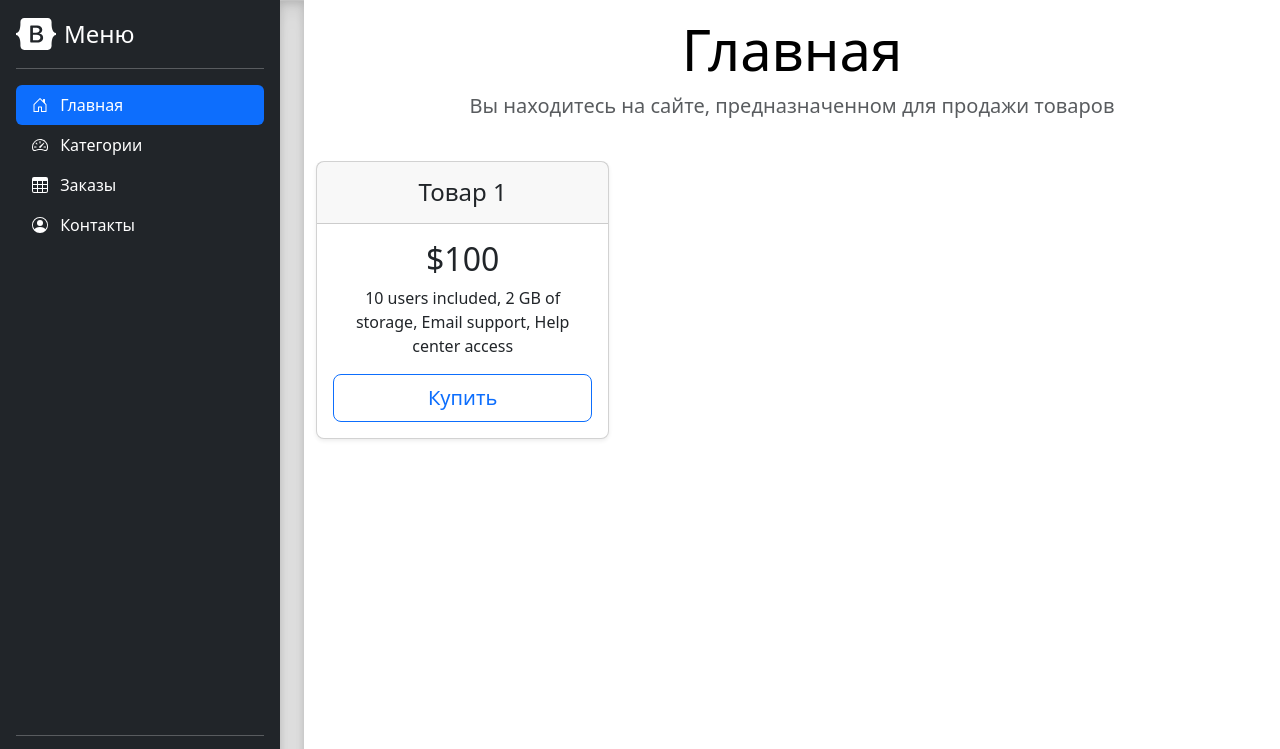
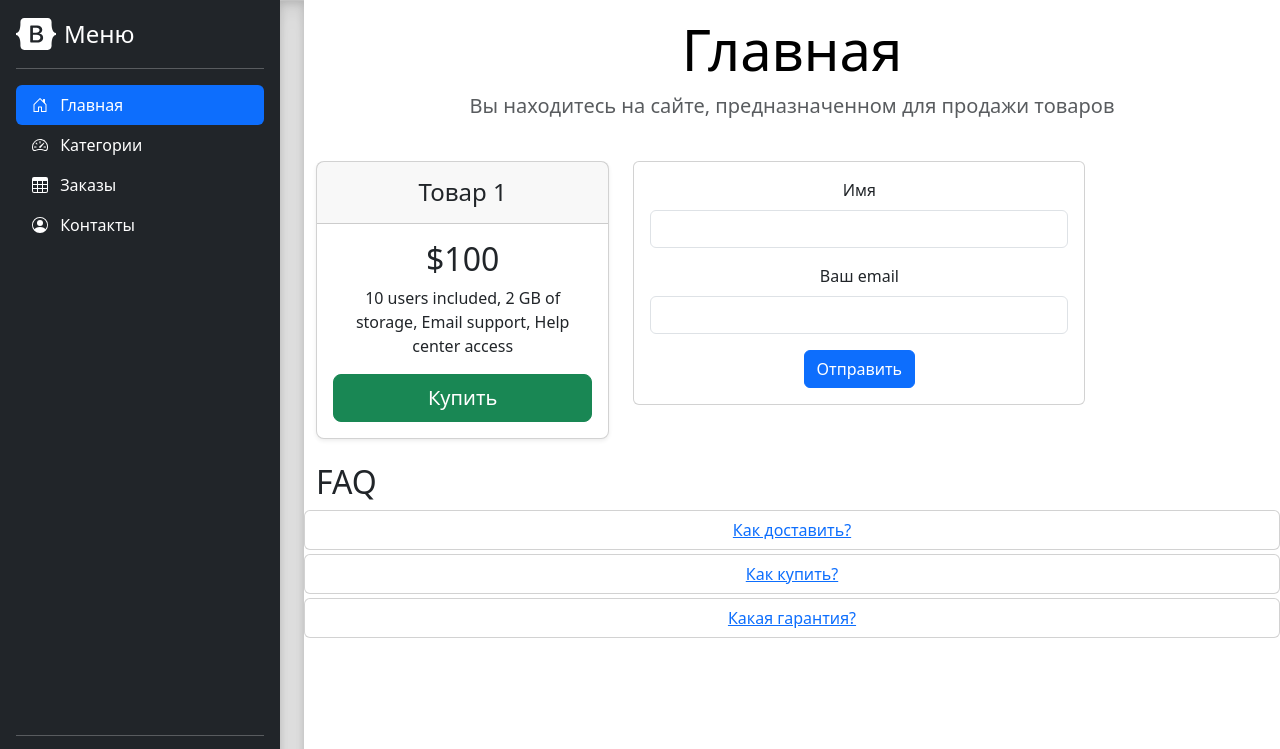
Before and after one commit to fivtin/django, a plain HTML site: page index.html in a window 1280 px wide. Shown: the top 749 px of the page. Drawn offline with nearby package versions, Linux system fonts and the light colour scheme.

Commit message:
completed task1

```diff
--- a/index.html
+++ b/index.html
@@ -281,12 +281,67 @@
                                 Email support,
                                 Help center access
                             </p>
-                            <button type="button" class="w-100 btn btn-lg btn-outline-primary">Купить</button>
+                            <button type="button" class="w-100 btn btn-lg btn-success">Купить</button>
+                        </div>
+                    </div>
+                </div>
+                <div class="col-6">
+                    <div class="card">
+                        <div class="card-body">
+                            <form>
+                                <div class="mb-3">
+                                    <label for="exampleInputName1" class="form-label">Имя</label>
+                                    <input type="text" class="form-control" id="exampleInputName1"
+                                           aria-describedby="nameHelp">
+
+                                </div>
+                                <div class="mb-3">
+                                    <label for="exampleInputEmail1" class="form-label">Ваш email</label>
+                                    <input type="email" class="form-control" id="exampleInputEmail1"
+                                           aria-describedby="emailHelp">
+                                </div>
+                                <button type="submit" class="btn btn-primary">Отправить</button>
+                            </form>
                         </div>
                     </div>
                 </div>
             </div>
         </main>
+        <div class="row">
+            <h2>FAQ</h2>
+            <div class="card mb-1">
+                   <button class="btn btn-link" data-bs-toggle="collapse" data-bs-target="#collapseDelivery1" role="button"
+                   aria-expanded="false" aria-controls="collapseDelivery1">
+                   Как доставить?
+                </button>
+                <div class="card-body collapse" id="collapseDelivery1">
+                    Как осуществляется доставка. Как осуществляется доставка. Как осуществляется доставка. Как осуществляется доставка.
+                    Как осуществляется доставка. Как осуществляется доставка. Как осуществляется доставка. Как осуществляется доставка.
+                    Как осуществляется доставка. Как осуществляется доставка. Как осуществляется доставка. Как осуществляется доставка.
+                </div>
+            </div>
+            <div class="card mb-1">
+
+                    <button class="btn btn-link" data-bs-toggle="collapse" data-bs-target="#collapseBuy" role="button"
+                   aria-expanded="false" aria-controls="collapseBuy">
+                   Как купить?
+                </button>
+                <div class="card-body collapse" id="collapseBuy">
+                    Для покупки нужно... Для покупки нужно... Для покупки нужно... Для покупки нужно... Для покупки нужно...
+                    Для покупки нужно... Для покупки нужно... Для покупки нужно... Для покупки нужно... Для покупки нужно...
+                </div>
+            </div>
+            <div class="card mb-1">
+                    <button class="btn btn-link" data-bs-toggle="collapse" data-bs-target="#collapseWarranty" role="button"
+                   aria-expanded="false" aria-controls="collapseWarranty">
+                   Какая гарантия?
+                </button>
+                <div class="card-body collapse" id="collapseWarranty">
+                    Гарантия нулевая... Это некачественный товар.. Гарантия нулевая... Это некачественный товар.. Гарантия нулевая...
+                    Гарантия нулевая... Это некачественный товар.. Гарантия нулевая... Это некачественный товар.. Это некачественный товар..
+                </div>
+            </div>
+        </div>
 
     </div>
 
```
Also changed, not shown: 1 other file.
